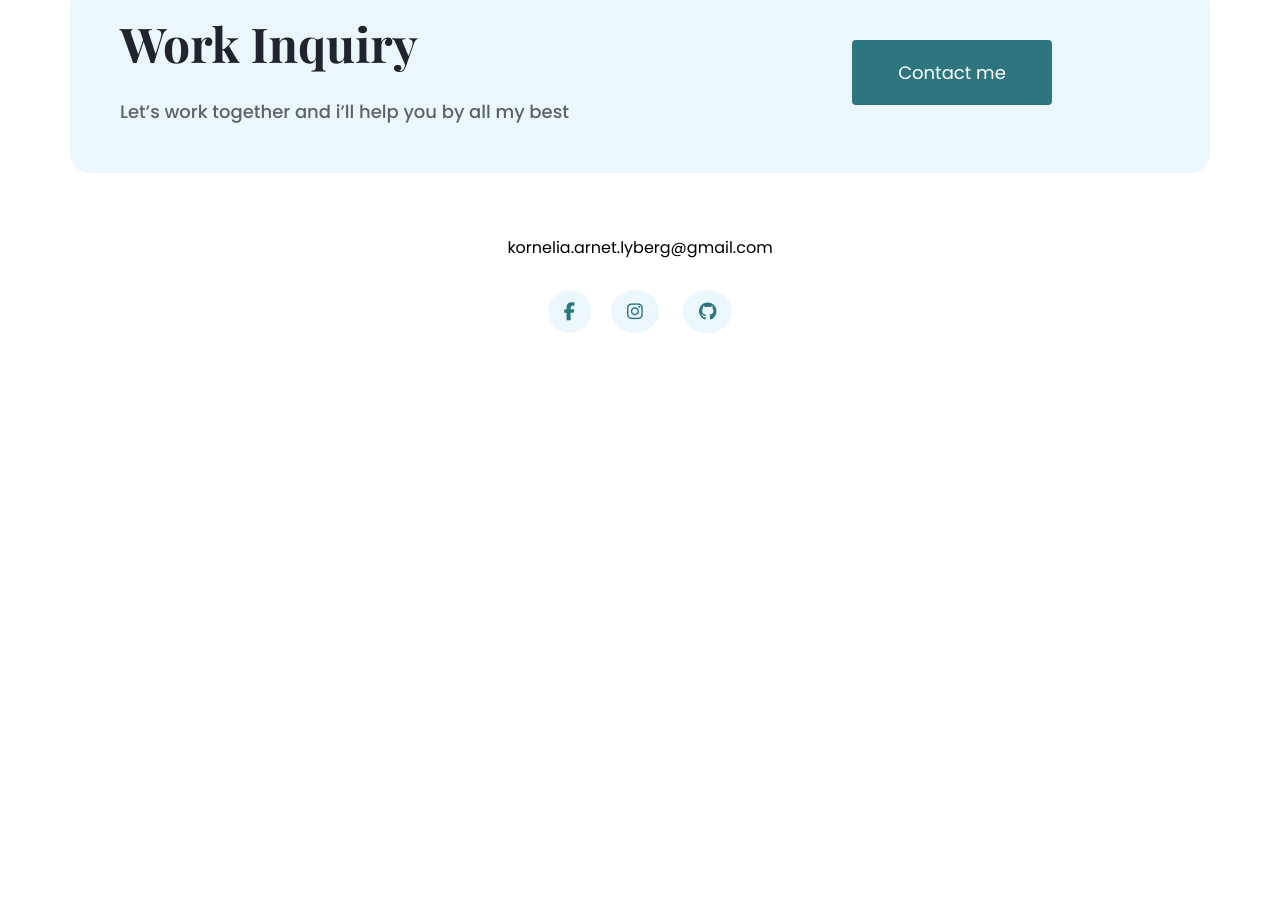
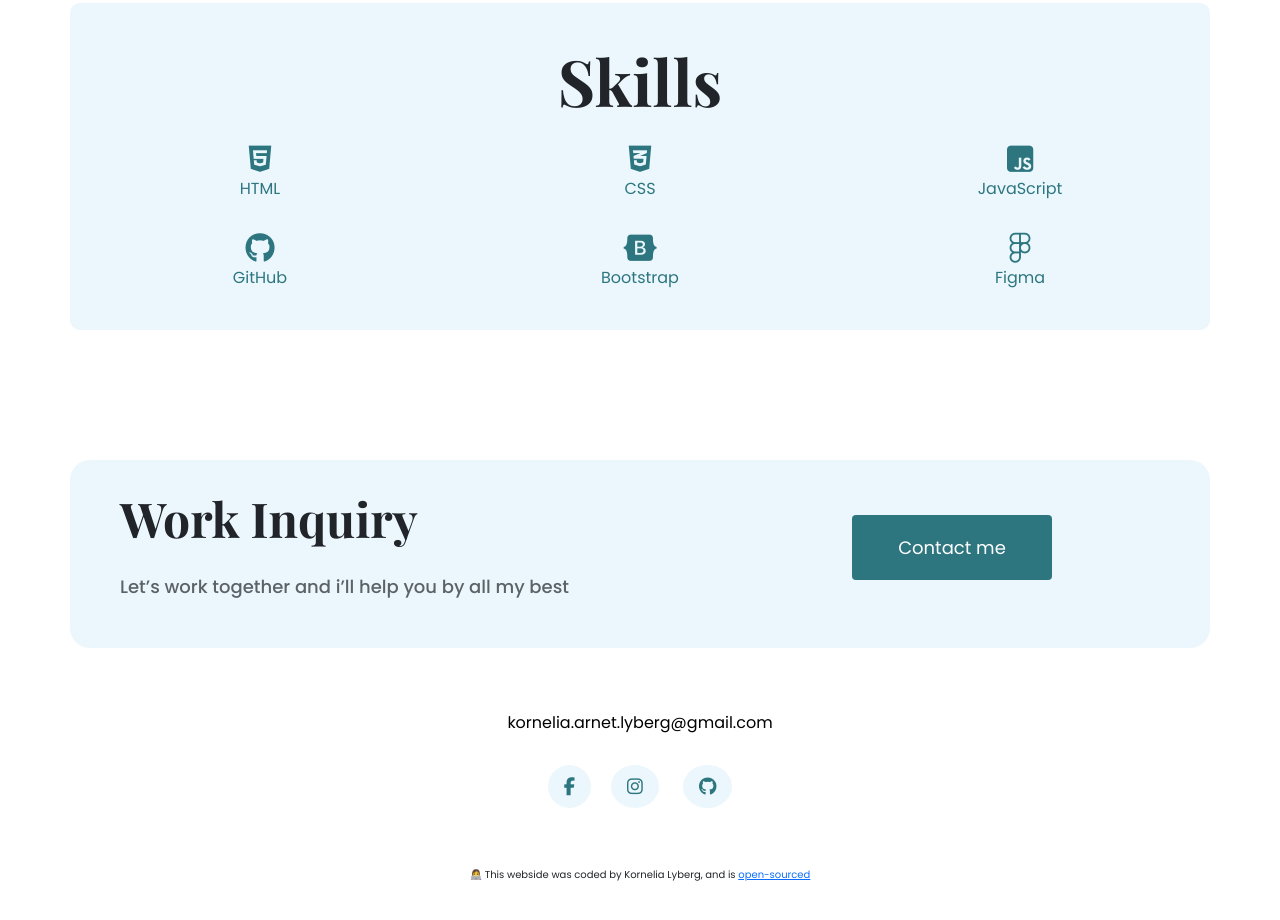
Before and after one commit to KorneliaAL/portfolio-project, a plain HTML site: page about.html in a window 1280 px wide. Shown: the part 952-1872 px from the top of the page. Before the commit the page ends 1337 px from the top, so only its background shows below. Drawn offline with nearby package versions, Linux system fonts and the light colour scheme.

Commit message:
Added the skills-section and open-source link

```diff
--- a/about.html
+++ b/about.html
@@ -97,7 +97,34 @@
         </div>
       </div>
     </div>
-
+    <div class="container mt-5 d-none d-md-block">
+      <div class="skills row">
+        <div class="col-12">
+          <h2>Skills</h2>
+        </div>
+        <div class="col-4 language p-3">
+          <i class="fab fa-html5 skills" aria-hidden="true"></i><br />
+          HTML
+        </div>
+        <div class="col-4 language p-3">
+          <i class="fab fa-css3-alt skills" aria-hidden="true"></i><br />CSS
+        </div>
+        <div class="col-4 language p-3">
+          <i class="fab fa-js-square skills" aria-hidden="true"></i
+          ><br />JavaScript
+        </div>
+        <div class="col-4 language p-3">
+          <i class="fab fa-github skills" aria-hidden="true"></i><br />GitHub
+        </div>
+        <div class="col-4 language p-3">
+          <i class="fab fa-bootstrap skills" aria-hidden="true"></i
+          ><br />Bootstrap
+        </div>
+        <div class="col-4 language p-3 mb-4">
+          <i class="fab fa-figma skills" aria-hidden="true"></i><br />Figma
+        </div>
+      </div>
+    </div>
     <footer class="mb-5">
       <div class="container work-info">
         <div class="row">
@@ -118,7 +145,7 @@
         </div>
       </div>
       <div class="text-center">
-        <p class="mb-4">
+        <p class="mb-4 mail">
           <a href="mailto:kornelia.arnet.lyberg@gmail.com"
             >kornelia.arnet.lyberg@gmail.com</a
           >
@@ -135,6 +162,12 @@
           ><i class="fa-brands fa-github m-3 icon-social-media"></i
         ></a>
       </div>
+      <p class="text-center m-5 open-sourced">
+        👩‍💻 This webside was coded by Kornelia Lyberg, and is
+        <a href="https://github.com/KorneliaAL/portfolio-project"
+          >open-sourced</a
+        >
+      </p>
     </footer>
   </body>
 </html>
--- a/css/style.css
+++ b/css/style.css
@@ -88,7 +88,7 @@ nav ul li a.navbar-links {
 nav ul li a.navbar-links:hover {
   color: var(--secondary-color);
 }
-footer p a {
+footer .mail a {
   text-decoration: none;
   color: black;
   transition: all 100ms ease-in-out;
@@ -140,6 +140,7 @@ footer .work-info p {
 }
 .content-container .hero-img {
   margin-left: 40px;
+  margin-bottom: 100px;
 }
 .content-container p {
   opacity: 0.7;
@@ -156,6 +157,24 @@ footer .work-info p {
 .img-knitting {
   max-height: 575px;
 }
+.skills {
+  background-color: var(--primary-color);
+  border-radius: 10px;
+}
+.skills h2 {
+  text-align: center;
+  padding-top: 40px;
+}
+.skills .language {
+  text-align: center;
+  color: var(--secondary-color);
+}
+.skills .language i {
+  font-size: 30px;
+}
+.open-sourced {
+  font-size: 10px;
+}
 
 @media (max-width: 991px) {
   h1 {
@@ -170,21 +189,19 @@ footer .work-info p {
   .project-description {
     padding: 0;
   }
-  .header-content {
-    padding: 70px 20px;
-  }
-  .work-info {
+
+  footer .work-info {
     margin: 50px auto;
     margin-top: 70px;
     padding: 15px 25px;
   }
-  .work-info h2,
+  footer .work-info h2,
   .content,
   .project-description {
     text-align: center;
   }
 
-  .work-info .btn-branding {
+  footer .work-info .btn-branding {
     display: block;
     width: 150px;
     margin: 0 auto;
@@ -193,6 +210,7 @@ footer .work-info p {
   }
   .content-container .hero-img {
     margin-left: 0;
+    margin-bottom: 0;
   }
   .content-container h1 {
     font-size: 44px;
```
Also changed, not shown: index.html (+12 -3 lines), work.html (+7 -1 lines).
